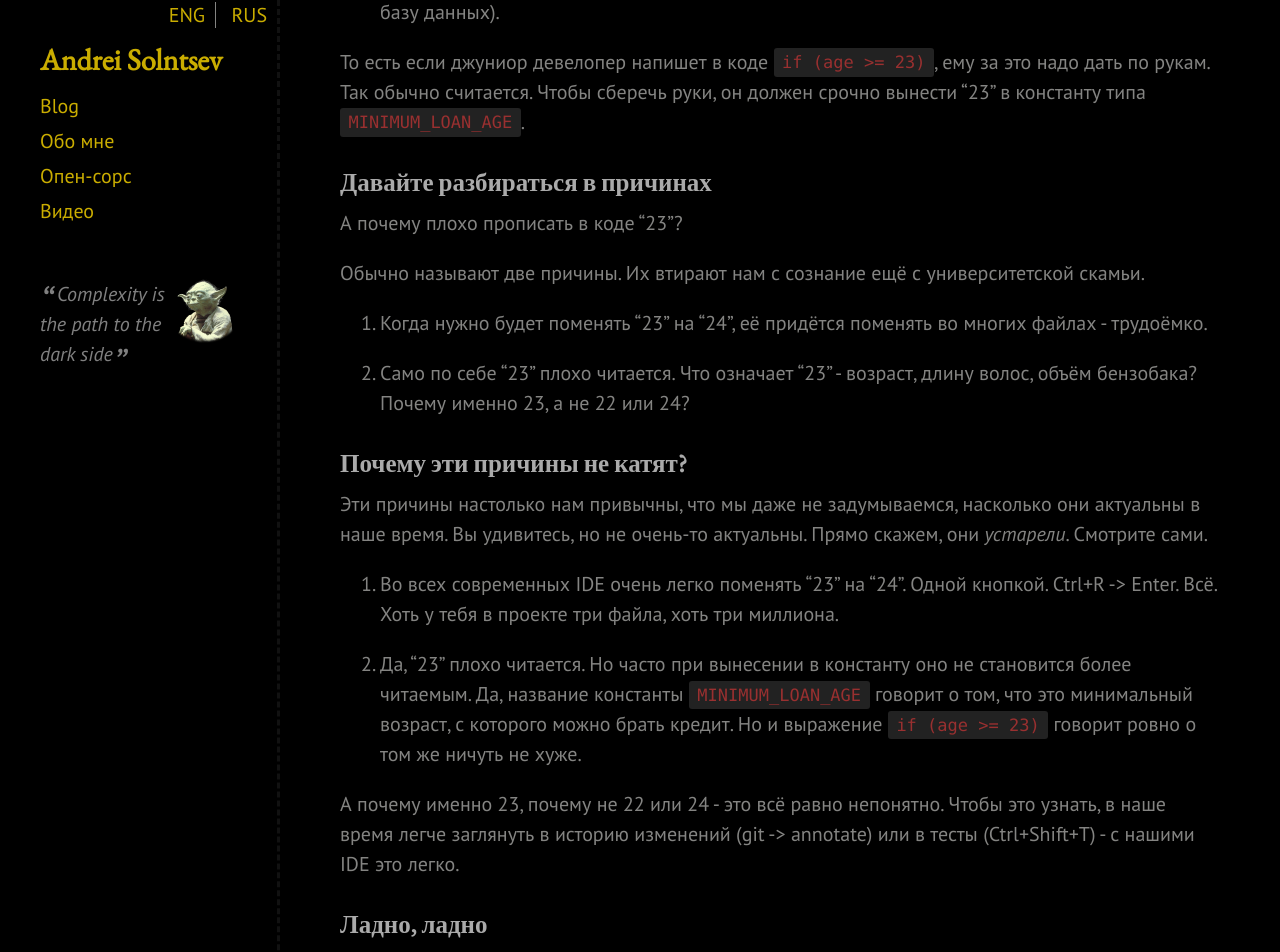
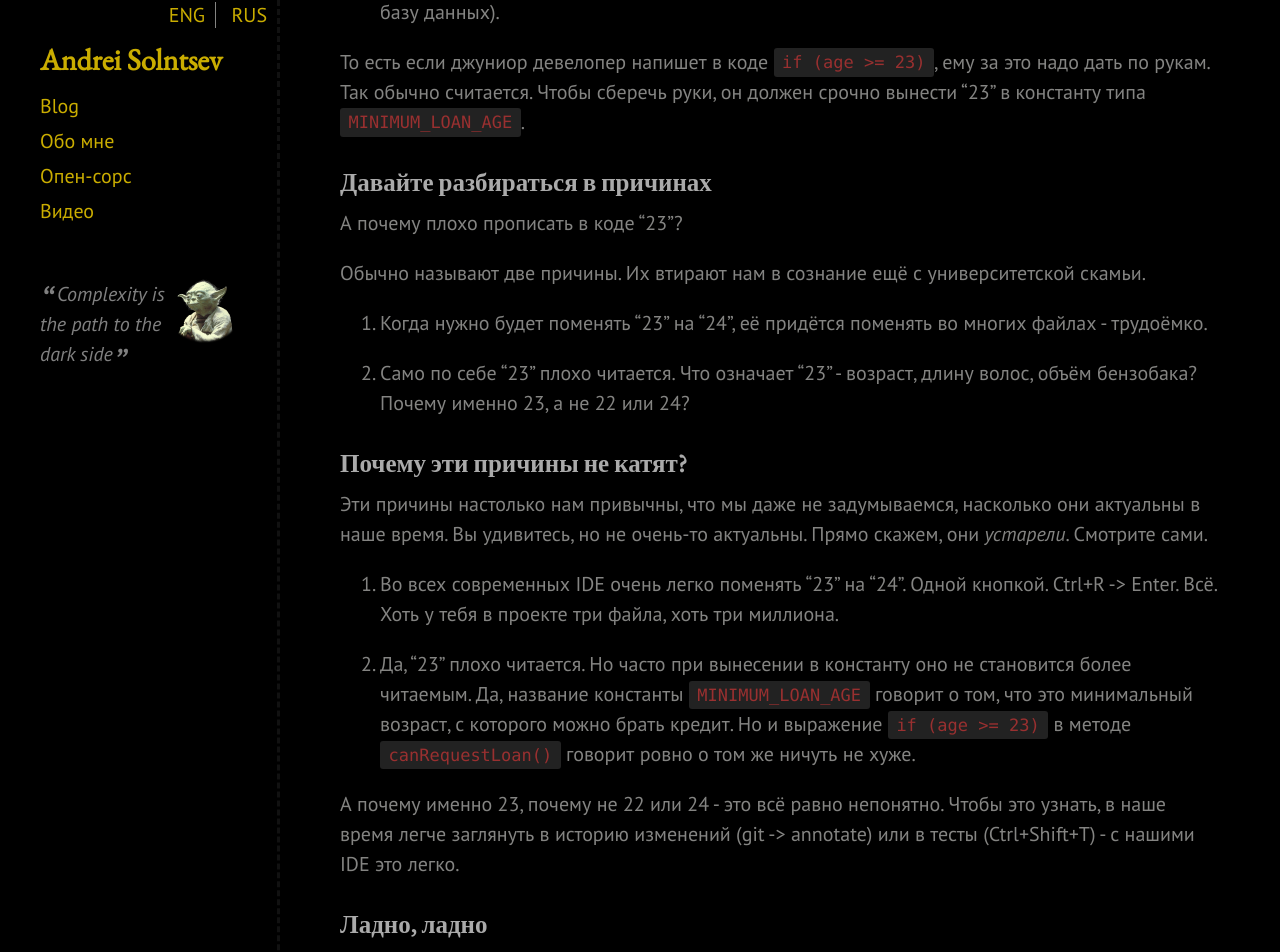
Before and after one commit to asolntsev/asolntsev.github.io, a Jekyll site: the page built from _posts/ru/2016-07-08-what-is-hardcode.md, in a window 1280 px wide and 1400 px high, scrolled down 546 px. Shown: the top 952 px of the window. Built offline with Jekyll 4.4.1, drawn with Linux system fonts in a browser that asks for light colours; nearby versions of some CDN libraries; comment, search, counter and statistics services are not loaded; some of the changed text lies outside the part shown.

Commit message:
post initial "what i hardcode" version

```diff
--- a/_posts/ru/2016-07-08-what-is-hardcode.md
+++ b/_posts/ru/2016-07-08-what-is-hardcode.md
@@ -30,7 +30,7 @@ title: Что на самом деле нельзя хардкодить
 
 А почему плохо прописать в коде "23"?
 
-Обычно называют две причины. Их втирают нам с сознание ещё с университетской скамьи.
+Обычно называют две причины. Их втирают нам в сознание ещё с университетской скамьи.
 
 1. Когда нужно будет поменять "23" на "24", её придётся поменять во многих файлах - трудоёмко.
 
@@ -48,7 +48,7 @@ title: Что на самом деле нельзя хардкодить
 
 2. Да, "23" плохо читается. Но часто при вынесении в константу оно не становится более читаемым.
 Да, название константы `MINIMUM_LOAN_AGE` говорит о том, что это минимальный возраст, с которого можно
-брать кредит. Но и выражение `if (age >= 23)` говорит ровно о том же ничуть не хуже.
+брать кредит. Но и выражение `if (age >= 23)` в методе `canRequestLoan()` говорит ровно о том же ничуть не хуже.
 
 А почему именно 23, почему не 22 или 24 - это всё равно непонятно.
 Чтобы это узнать, в наше время легче заглянуть в историю изменений (git -> annotate)
@@ -63,7 +63,7 @@ title: Что на самом деле нельзя хардкодить
 
 НО
 
-Я хотел сказать, что самый страшный хардкод - это вовсе не константы.
+Я хотел сказать, что самый страшный хардкод - это _вовсе не константы_.
 
 ### А что же - самый страшный хардкод?
 
```
Also changed, not shown: public/img/hardcode-constant.jpg (added), public/img/hardcode-logic.jpg (added).
